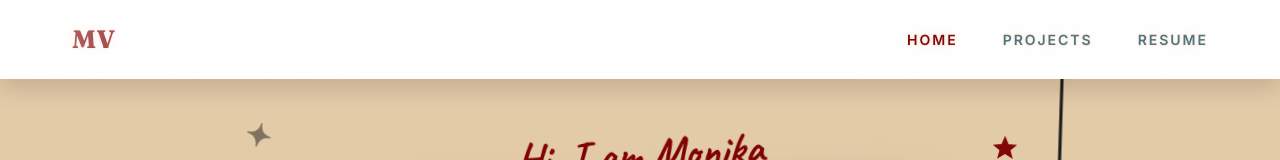
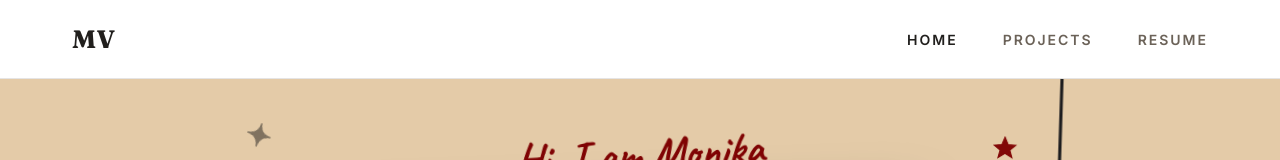
Before and after one commit to monikavaishnav/monikavaishnav.com, a Next.js app: page / in a window 1280 px wide. Shown: the top 160 px of the page. Built offline with nearby package versions, Linux system fonts and the light colour scheme.

Commit message:
feat: unify navbar and footer styling, keep Makhana navbar distinct

```diff
--- a/components/Footer.tsx
+++ b/components/Footer.tsx
@@ -1,8 +1,8 @@
 import styles from "./Footer.module.css";
 
-export default function Footer({ variant }: { variant?: "dark" }) {
+export default function Footer() {
   return (
-    <footer className={`${styles.footer} ${variant === "dark" ? styles.footerDark : ""}`}>
+    <footer className={styles.footer}>
       <span>© 2026 MONIKA VAISHNAV</span>
       <span>@MONIKAVAISHNAV</span>
     </footer>
--- a/components/Navbar.module.css
+++ b/components/Navbar.module.css
@@ -3,10 +3,10 @@
   align-items: center;
   justify-content: space-between;
   padding: 1.3rem 4rem;
-  border-bottom: 1px solid rgba(0, 0, 0, 0.12);
+  border-bottom: 1px solid rgba(42, 38, 32, 0.12);
   position: sticky;
   top: 0;
-  background: var(--light-bg);
+  background: var(--paper);
   z-index: 100;
 }
 
@@ -14,7 +14,7 @@
   font-family: var(--font-display);
   font-weight: 700;
   font-size: 1.4rem;
-  color: var(--accent);
+  color: var(--moss);
   text-decoration: none;
   letter-spacing: 0.02em;
 }
@@ -38,7 +38,7 @@
 
 .link:hover,
 .linkActive {
-  color: var(--accent);
+  color: var(--moss);
 }
 
 @media (max-width: 768px) {
@@ -53,19 +53,8 @@
   .link { font-size: 0.64rem; letter-spacing: 0.06em; }
 }
 
-/* ── Per-page navbar recolors (ported from the old body-class overrides:
-   .resume-page .navbar, .theme-clay .nav-logo, .makhana-page .navbar) ── */
-.navResume {
-  background: var(--alabaster);
-  border-bottom-color: rgba(15, 65, 74, 0.16);
-}
-.navResume .logo { color: var(--maroon); }
-.navResume .link { color: var(--midnight); opacity: 0.72; }
-.navResume .link:hover,
-.navResume .linkActive { color: var(--maroon); opacity: 1; }
-
-.navClay .logo { color: var(--clay); }
-
+/* ── Makhana keeps its own distinct navbar (separate branded project,
+   out of scope for the portfolio revamp) ── */
 .navMakhana {
   background: #FFFCF0;
   border-bottom-color: rgba(0, 0, 0, 0.1);
@@ -74,49 +63,3 @@
 .navMakhana .link { color: #5a5240; }
 .navMakhana .link:hover,
 .navMakhana .linkActive { color: #2B6B3E; }
-
-/* Home page: iOS-26 "liquid glass" navbar — translucent + blurred, not a solid
-   tint, so the maroon/tan section colors scroll underneath it instead of being
-   hidden. Brightens slightly when the portrait-hero lamp is toggled on. */
-.navHome {
-  background: linear-gradient(180deg, rgba(255,255,255,0.34), rgba(255,255,255,0.09));
-  backdrop-filter: blur(22px) saturate(190%);
-  -webkit-backdrop-filter: blur(22px) saturate(190%);
-  border-bottom: 1px solid rgba(255,255,255,0.16);
-  box-shadow:
-    0 8px 24px rgba(0,0,0,0.16),
-    inset 0 1px 0 rgba(255,255,255,0.65),
-    inset 0 -1px 0 rgba(255,255,255,0.06);
-  transition: background 0.9s ease;
-  position: relative;
-}
-.navHome::before {
-  content: "";
-  position: absolute;
-  inset: 0;
-  background: linear-gradient(115deg,
-    rgba(255,255,255,0.45) 0%, rgba(255,255,255,0) 30%,
-    rgba(255,255,255,0) 68%, rgba(255,255,255,0.22) 100%);
-  pointer-events: none;
-}
-:global(body.lamp-on) .navHome {
-  background: linear-gradient(180deg, rgba(255,255,255,0.42), rgba(255,255,255,0.16));
-}
-/* solid light outline (same technique as the sticker labels) keeps the logo/links
-   legible over both the tan and maroon sections showing through the glass — a
-   soft glow alone wasn't enough since maroon text on a white-lightened maroon
-   backdrop is a same-hue, low-contrast combination */
-.navHome .logo, .navHome .link {
-  text-shadow:
-    1px 1px 0 #FBEFE9,
-    -1px 1px 0 #FBEFE9,
-    1px -1px 0 #FBEFE9,
-    -1px -1px 0 #FBEFE9,
-    0 0 3px #FBEFE9,
-    0 0 9px rgba(251,239,233,0.95),
-    0 0 16px rgba(251,239,233,0.85);
-}
-.navHome .logo { color: var(--maroon); }
-.navHome .link { color: var(--midnight); opacity: 0.72; }
-.navHome .link:hover,
-.navHome .linkActive { color: var(--maroon); opacity: 1; }
--- a/components/Navbar.tsx
+++ b/components/Navbar.tsx
@@ -10,14 +10,11 @@ const NAV_LINKS = [
   { href: "/resume", label: "Resume", newTab: true },
 ];
 
-// Each page had its own recolored navbar via a body class in the old site
-// (.home .navbar, .resume-page .navbar, .theme-clay .nav-logo, .makhana-page
-// .navbar, ...). Centralized here instead of scattered across 4 stylesheets —
-// boAt's pages never overrode the navbar, so they fall through to default.
+// The portfolio shell (Home, Projects, Resume) all share one navbar style now.
+// Makhana keeps its own distinct navbar — it's a separate branded case study,
+// out of scope for the portfolio revamp. boAt has no override, so it falls
+// through to the shared default.
 function getVariant(pathname: string): string {
-  if (pathname === "/") return styles.navHome;
-  if (pathname.startsWith("/resume")) return styles.navResume;
-  if (pathname.startsWith("/projects")) return styles.navClay;
   if (pathname.startsWith("/work/makhana")) return styles.navMakhana;
   return "";
 }
```
Also changed, not shown: components/Footer.module.css (+1 -7 lines).
